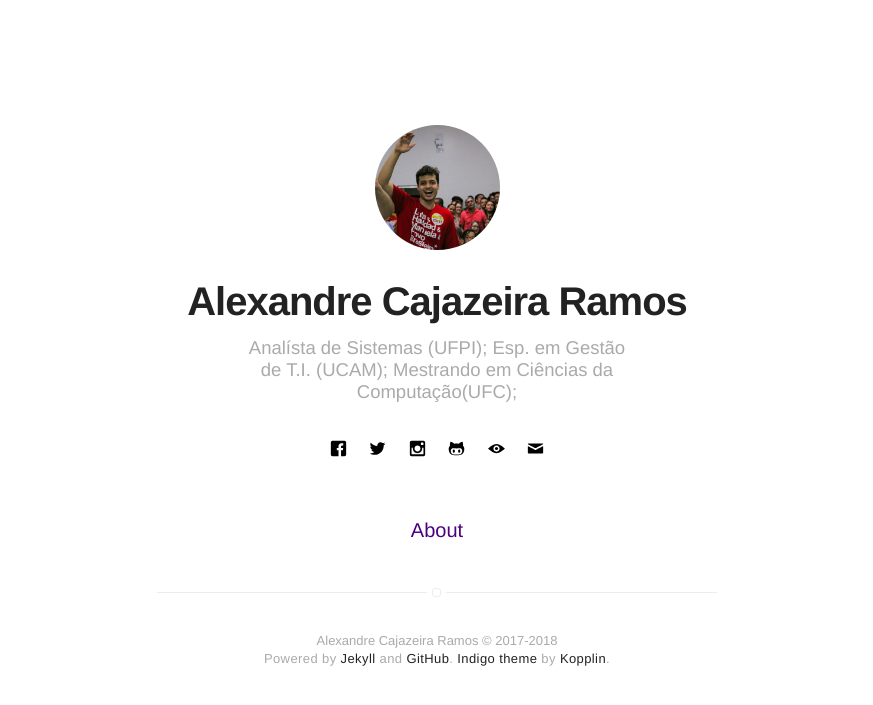
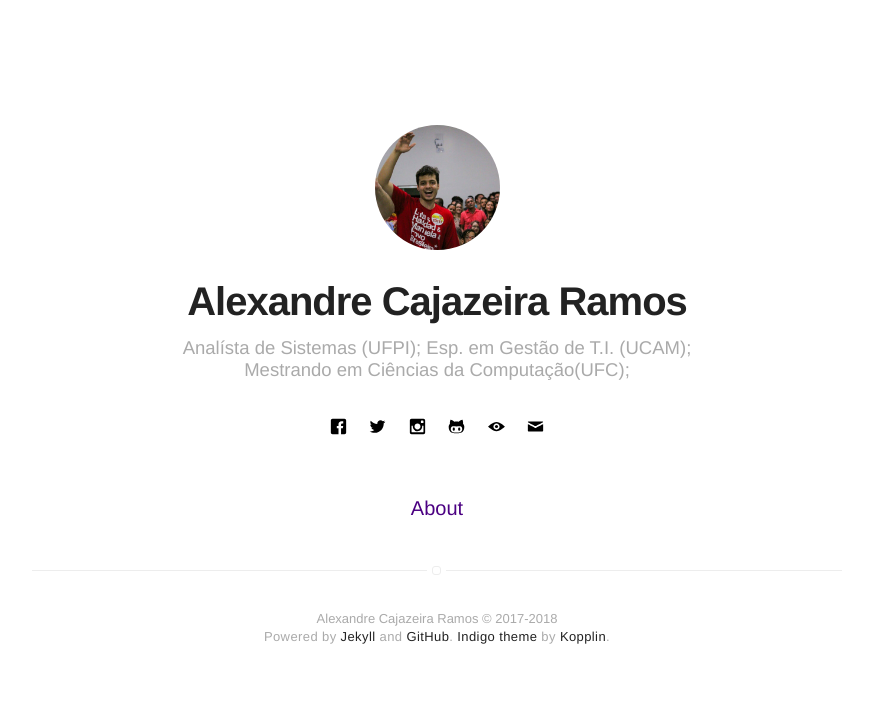
Before and after one commit to CajazeiraRamos/CajazeiraRamos.github.io, a Jekyll site: the page built from index.html, in a window 1280 px wide. Shown: the top 705 px of the page, without its empty margins (203-1076 px from the left). Built offline with Jekyll 4.4.1, drawn with Linux system fonts in a browser that asks for light colours.

Commit message:
Correção links

```diff
--- a/_config.yml
+++ b/_config.yml
@@ -11,7 +11,7 @@ description: Site pessoal
 external-image: false
 picture: assets/images/profile.jpg
 
-url: http://CajazeiraRamos.github.io
+url: http://cajazeiraramos.github.io
 # your url: http://USERNAME.github.io
 
 permalink: /:title/
@@ -48,7 +48,7 @@ authors:
 # do you want a larger site? change the option below
 # options: [normal, large] | default: normal
 # normal = 560px / large = 810px
-width: normal
+width: large
 
 timezone: America/Fortaleza
 
```
Also changed, not shown: 12 other files.
